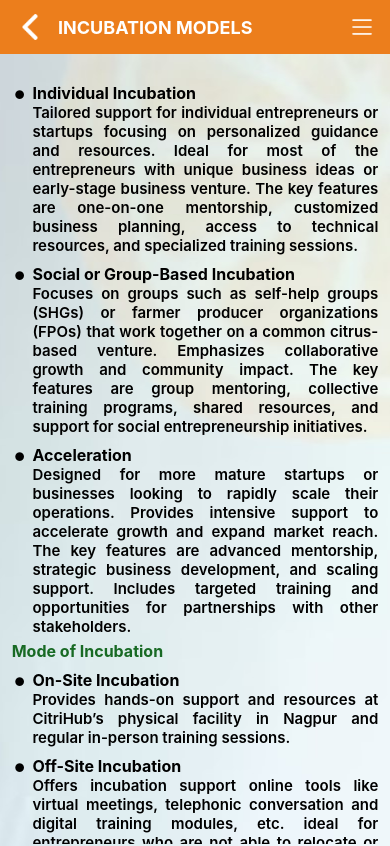
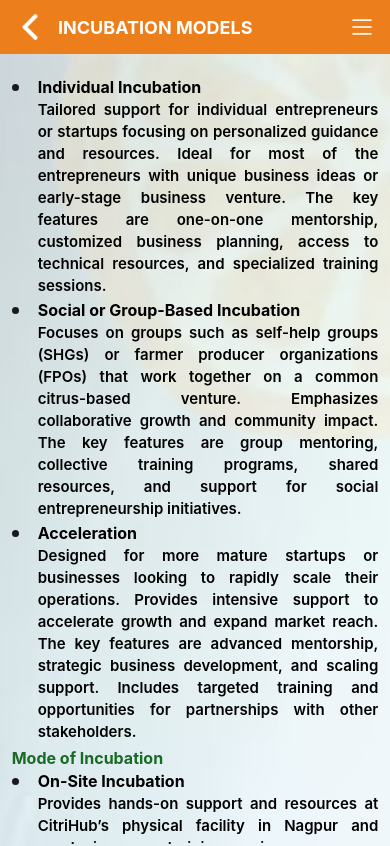
Before and after one commit to rightserveinfotechsystems/Citric_app, a React Native app: screen /IncubationModule in a window 390 px wide. Shown: the top 846 px of the page. Built offline with nearby package versions, Linux system fonts and the light colour scheme.

Commit message:
Cross-platform bullets: View-dot markers + explicit lineHeights replace text-glyph/negative-margin hacks (BulletList + About)

```diff
--- a/src/components/About.js
+++ b/src/components/About.js
@@ -106,7 +106,9 @@ function Banner({ label }) {
 function DotHeading({ label }) {
   return (
     <View style={styles.listItem}>
-      <Text style={styles.bulletDot}>•</Text>
+      <View style={styles.markerBox}>
+        <View style={styles.dot} />
+      </View>
       <Text style={styles.headTitle}>{label}</Text>
     </View>
   );
@@ -157,6 +159,7 @@ const styles = StyleSheet.create({
   },
   title: {
     fontSize: 15,
+    lineHeight: 22,
     fontWeight: '800',
     color: 'black',
     textAlign: 'justify',
@@ -167,6 +170,7 @@ const styles = StyleSheet.create({
   },
   bulletPoint: {
     fontSize: 16,
+    lineHeight: 22,
     width: 18,
     fontWeight: '800',
     color: 'black',
@@ -181,9 +185,20 @@ const styles = StyleSheet.create({
   },
   headTitle: {
     fontSize: 16,
+    lineHeight: 23,
     fontWeight: '800',
     color: 'black',
-    marginTop: 7,
+  },
+  markerBox: {
+    width: 26,
+    alignItems: 'flex-start',
+  },
+  dot: {
+    width: 7,
+    height: 7,
+    borderRadius: 3.5,
+    backgroundColor: '#1A1A1A',
+    marginTop: 8,
   },
   ventureTitle: {
     width: '100%',
@@ -201,11 +216,7 @@ const styles = StyleSheet.create({
   listItem: {
     flexDirection: 'row',
   },
-  bulletDot: {
-    fontSize: 28,
-    marginBottom: -15,
-    marginRight: 5,
-  },
+
   lastSection: {
     marginBottom: 20,
   },
--- a/src/components/common/BulletList.js
+++ b/src/components/common/BulletList.js
@@ -8,17 +8,36 @@ import { View, Text, StyleSheet } from 'react-native';
  *   - string                        → plain bullet row (Genesis style)
  *   - { heading, body }             → heading + paragraph row
  * variant:
- *   - 'plain'     big bullet glyph, bold justified body            (Genesis)
- *   - 'numbered'  "1." glyph + bold heading + justified body       (Criteria For Selection)
- *   - 'heading'   small dot + bold heading + justified paragraph   (Incubation Models)
+ *   - 'plain'     rounded-dot bullet + bold justified body          (Genesis)
+ *   - 'numbered'  "1." + bold heading + justified body              (Criteria For Selection)
+ *   - 'heading'   small rounded-dot + bold heading + paragraph      (Incubation Models)
+ *
+ * CROSS-PLATFORM NOTE (iOS + Android, all devices/font scales):
+ * Bullets are real `View` circles — NOT text glyphs ("•") with negative margins.
+ * Text-glyph bullets render in the platform font (Roboto vs SF Pro), whose different
+ * line-height metrics make negative-margin offsets land correctly on one platform and
+ * overlap/float on the other; a 40pt glyph inside a fixed 20pt box additionally clips
+ * on Android. View dots + explicit `lineHeight`s make the alignment pure arithmetic
+ * (dot top = (lineHeight − dotSize) / 2) — identical on every device and immune to
+ * OS font-size accessibility settings.
  */
+
+const BODY_LINE_HEIGHT = 23; // first-line vertical center = 11.5
+const HEADING_LINE_HEIGHT = 24;
+
 export function BulletList({ items, variant = 'plain', style }) {
   const s = stylesByVariant[variant] || stylesByVariant.plain;
   return (
     <View style={style}>
       {items.map((item, index) => (
         <View key={index} style={[styles.row, s.row]}>
-          <Text style={s.glyph}>{variant === 'numbered' ? `${index + 1}.` : '•'}</Text>
+          {variant === 'numbered' ? (
+            <Text style={s.marker}>{`${index + 1}.`}</Text>
+          ) : (
+            <View style={styles.markerBox}>
+              <View style={s.dot} />
+            </View>
+          )}
           <View style={styles.textColumn}>
             {item.heading ? <Text style={s.heading}>{item.heading}</Text> : null}
             {item.body ? <Text style={s.body}>{item.body}</Text> : null}
@@ -34,26 +53,80 @@ const baseTextColumn = { flexDirection: 'column', flex: 1 };
 
 const stylesByVariant = {
   plain: StyleSheet.create({
-    row: { ...baseRow, width: '90%', marginTop: 10, marginRight: 20 },
-    glyph: { fontSize: 40, width: 20, color: 'black', marginTop: -17 },
+    row: { ...baseRow, width: '90%', maxWidth: 560, marginTop: 10 },
+    // body lineHeight 23 → first-line center 11.5 → dot 9px at marginTop 7
+    dot: {
+      width: 9,
+      height: 9,
+      borderRadius: 4.5,
+      backgroundColor: '#1A1A1A',
+      marginTop: 7,
+    },
     heading: {},
-    body: { fontSize: 16, fontWeight: '700', color: 'black', textAlign: 'justify' },
+    body: {
+      fontSize: 16,
+      lineHeight: BODY_LINE_HEIGHT,
+      fontWeight: '700',
+      color: 'black',
+      textAlign: 'justify',
+    },
   }),
   numbered: StyleSheet.create({
-    row: { ...baseRow, width: '85%', marginHorizontal: '5%', marginTop: 10 },
-    glyph: { fontSize: 15, width: 22, fontWeight: 'bold', color: 'black' },
-    heading: { fontSize: 17, fontWeight: '700', color: 'black' },
-    body: { fontSize: 16, fontWeight: '600', color: 'black', textAlign: 'justify', marginBottom: 10 },
+    row: { ...baseRow, width: '85%', maxWidth: 560, marginHorizontal: '5%', marginTop: 10 },
+    // marker and heading share lineHeight 24 → their first lines align on both platforms
+    marker: {
+      fontSize: 15,
+      lineHeight: HEADING_LINE_HEIGHT,
+      width: 26,
+      fontWeight: 'bold',
+      color: 'black',
+    },
+    heading: {
+      fontSize: 17,
+      lineHeight: HEADING_LINE_HEIGHT,
+      fontWeight: '700',
+      color: 'black',
+    },
+    body: {
+      fontSize: 16,
+      lineHeight: BODY_LINE_HEIGHT,
+      fontWeight: '600',
+      color: 'black',
+      textAlign: 'justify',
+      marginBottom: 10,
+    },
   }),
   heading: StyleSheet.create({
     row: { ...baseRow, marginTop: 2 },
-    glyph: { fontSize: 28, marginBottom: -15, marginRight: 5 },
-    heading: { fontSize: 16, fontWeight: '700', color: 'black', marginTop: 7 },
-    body: { fontSize: 15, fontWeight: '600', color: 'black', textAlign: 'justify' },
+    // heading lineHeight 23 → dot 7px at marginTop 8
+    dot: {
+      width: 7,
+      height: 7,
+      borderRadius: 3.5,
+      backgroundColor: '#1A1A1A',
+      marginTop: 8,
+    },
+    heading: {
+      fontSize: 16,
+      lineHeight: HEADING_LINE_HEIGHT - 1,
+      fontWeight: '700',
+      color: 'black',
+    },
+    body: {
+      fontSize: 15,
+      lineHeight: 22,
+      fontWeight: '600',
+      color: 'black',
+      textAlign: 'justify',
+    },
   }),
 };
 
 const styles = StyleSheet.create({
   row: baseRow,
+  markerBox: {
+    width: 26,
+    alignItems: 'flex-start',
+  },
   textColumn: baseTextColumn,
 });
```
